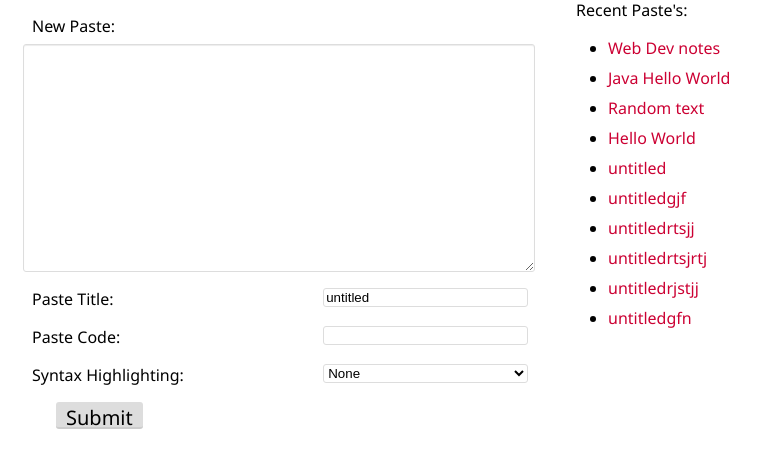
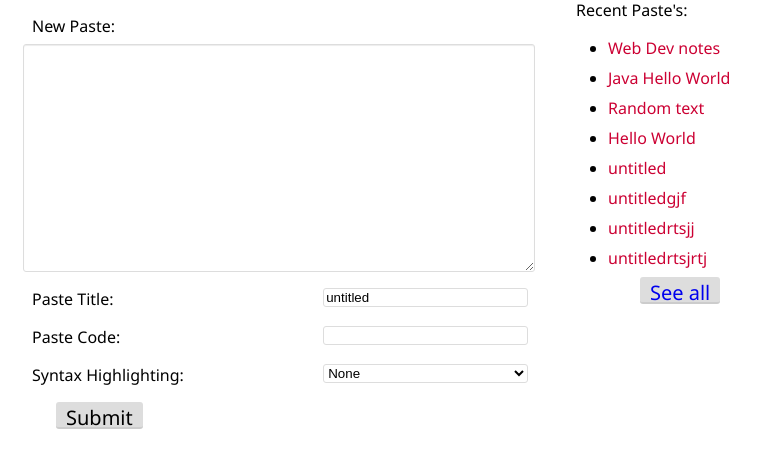
Before and after one commit to RahulPalve/ClipBoard-django-pastebin, a Django app: page / in a window 1280 px wide. Shown: the part 126-594 px from the top of the page, without its empty margins (0-769 px from the left). Run offline with Django 3.2, Linux system fonts and the light colour scheme; data comes from the database, SQL or seed files in the repository; both versions use the stored data as it was after the commit.

Commit message:
01 See all page

```diff
--- a/todo/settings.py
+++ b/todo/settings.py
@@ -25,7 +25,7 @@ SECRET_KEY = 'i&t@s%^q9g8gi*p=lelq+(3752m7x1et*xho$w*5g6ej2z_328'
 # SECURITY WARNING: don't run with debug turned on in production!
 DEBUG = True
 
-ALLOWED_HOSTS = ['djangoclipboard.herokuapp.com',]
+ALLOWED_HOSTS = ['djangoclipboard.herokuapp.com','localhost',]
 
 
 # Application definition
--- a/todoapp/templates/index.html
+++ b/todoapp/templates/index.html
@@ -24,6 +24,7 @@
             {% for td in todos %}
             <li><a class="ali", href="{% url 'index'%}p/{{td.link_code}}">{{td.title}}</a></li>
         {% endfor %}
+        <button><a href="{% url 'all' %}">See all</a></button>
         </ul>
         </div>
     </aside>
--- a/todoapp/urls.py
+++ b/todoapp/urls.py
@@ -4,4 +4,5 @@ from todoapp import views
 urlpatterns=[
     url(r'^$', views.index, name='index'),
     url(r'^p/(?P<link_c>[-\w]+)/$', views.show_todo, name='show_todo'),
+    url(r'^all/$', views.all, name='all'),
 ]
--- a/todoapp/views.py
+++ b/todoapp/views.py
@@ -9,9 +9,13 @@ def show_todo(request,link_c):
     todo=Todo.objects.get(link_code=link_c)
     return render(request, "detail.html", {'todo': todo,'todos':todos})
 
+def all(request):
+    todos = Todo.objects.all()
+    return render(request, 'all.html', {'todos': todos})
+
 def index(request):
     todos=Todo.objects.order_by('-date')[:8]
-    todos=Todo.objects.all()
+    todos=Todo.objects.all()[:8]
     form=todoForm()
     if request.method=="POST":
         form=todoForm(request.POST)
```
Also changed, not shown: todoapp/templates/all.html (added, +26 -0 lines), db.sqlite3.
